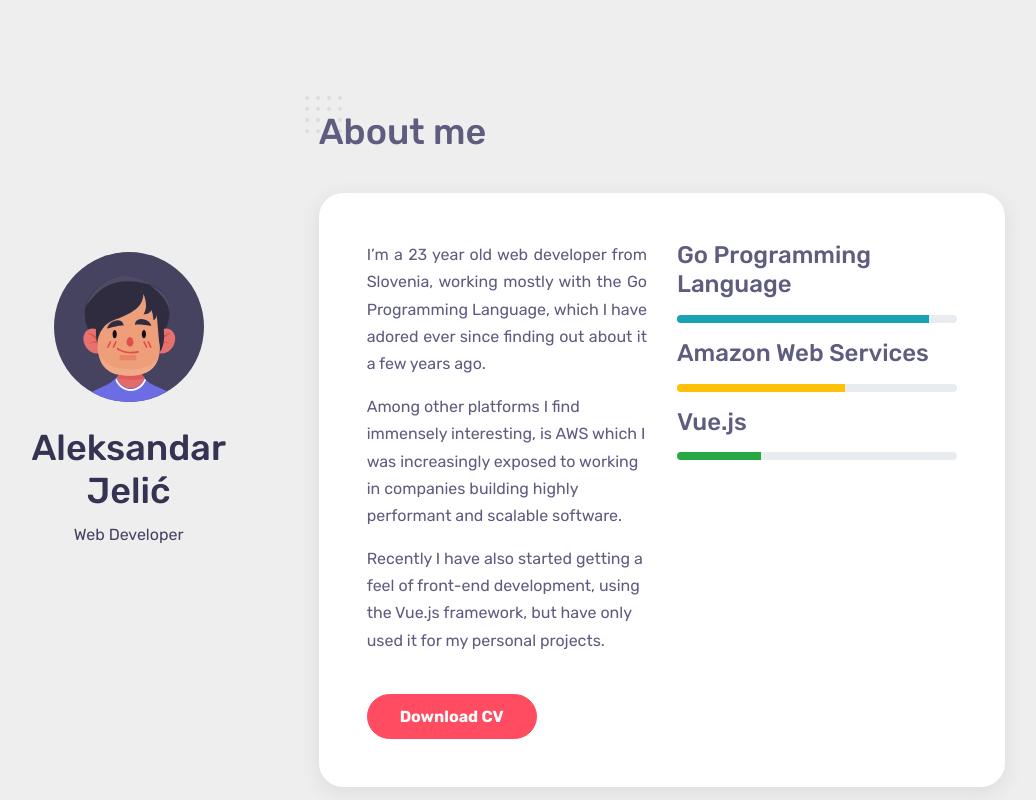
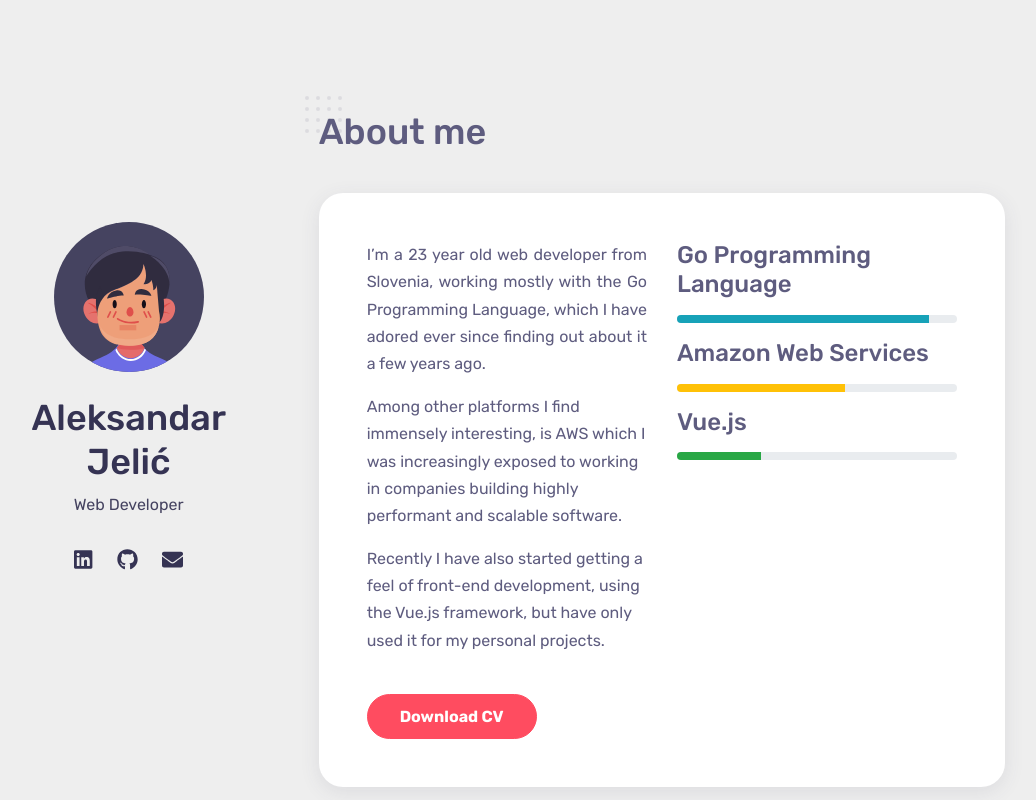
Before and after one commit to seniorescobar/personal-website, a Vue app: page / in a window 1280 px wide. Shown: the top 800 px of the page, without its empty margins (138-1174 px from the left). Built offline with nearby package versions, Linux system fonts and the light colour scheme.

Commit message:
added socials

```diff
--- a/package.json
+++ b/package.json
@@ -8,6 +8,10 @@
     "lint": "vue-cli-service lint"
   },
   "dependencies": {
+    "@fortawesome/fontawesome-svg-core": "^1.2.32",
+    "@fortawesome/free-brands-svg-icons": "^5.15.1",
+    "@fortawesome/free-solid-svg-icons": "^5.15.1",
+    "@fortawesome/vue-fontawesome": "^3.0.0-1",
     "animate.css": "^4.1.1",
     "bootstrap": "^4.5.3",
     "core-js": "^3.6.5",
--- a/src/App.vue
+++ b/src/App.vue
@@ -17,6 +17,24 @@
               <!-- info -->
               <h1 class="mb-2 mt-0">Aleksandar Jelić</h1>
               <span>Web Developer</span>
+
+              <ul class="social-icons light list-inline mb-0 mt-4">
+                <li class="list-inline-item">
+                  <a target="_blank" href="https://www.linkedin.com/in/aleksandar-jeli%C4%87-b0445b76/">
+                    <font-awesome-icon :icon="['fab', 'linkedin']" />
+                  </a>
+                </li>
+                <li class="list-inline-item">
+                  <a target="_blank" href="https://github.com/seniorescobar">
+                    <font-awesome-icon :icon="['fab', 'github']" />
+                  </a>
+                </li>
+                <li class="list-inline-item">
+                  <a target="_blank" href="mailto:aleksandar@jelic.email">
+                    <font-awesome-icon :icon="['fas', 'envelope']" />
+                  </a>
+                </li>
+              </ul>
             </div>
           </div>
         </section>
--- a/src/main.js
+++ b/src/main.js
@@ -1,5 +1,7 @@
 import { createApp } from 'vue'
 import App from './App.vue'
+
+const app = createApp(App)
 
 // css
 import 'bootstrap'
@@ -9,6 +11,11 @@ import './assets/scss/style.scss'
 // js
 import 'parallax-js' // import '../node_modules/parallax-js/dist/parallax.min.js'
 
-const app = createApp(App)
+import { library } from '@fortawesome/fontawesome-svg-core'
+import { faGithub, faLinkedin } from '@fortawesome/free-brands-svg-icons'
+import { faEnvelope } from '@fortawesome/free-solid-svg-icons'
+import { FontAwesomeIcon } from '@fortawesome/vue-fontawesome'
+library.add(faLinkedin, faGithub, faEnvelope)
 
+app.component('font-awesome-icon', FontAwesomeIcon)
 app.mount('#app')
```
Also changed, not shown: 1 other file (tests, documents, lock files or other folders).
